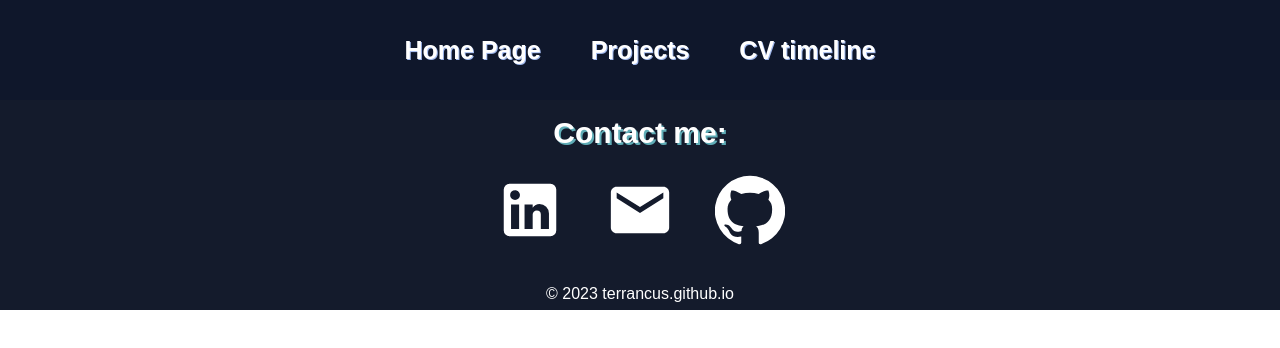
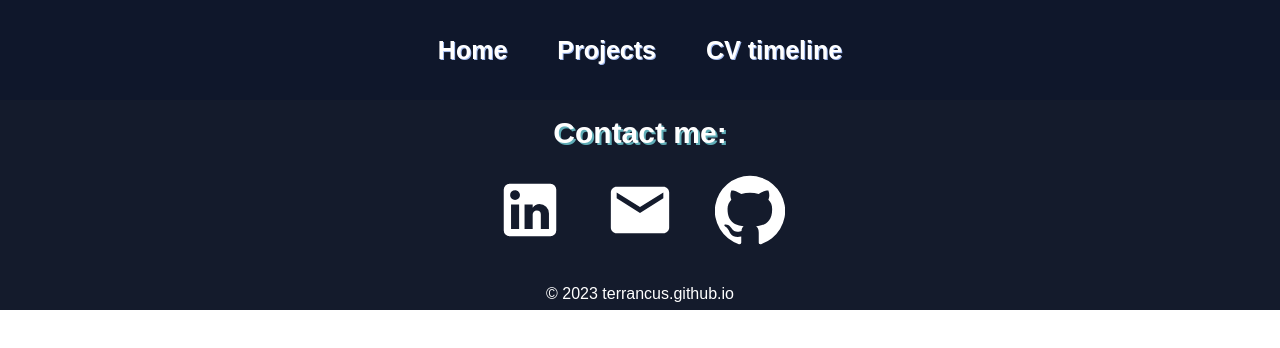
Before and after one commit to Terrancus/Web.Portfolio, a React (Create React App) app: page / in a window 1280 px wide. Shown: the top 348 px of the page. Built offline with nearby package versions, Linux system fonts and the light colour scheme.

Commit message:
Deployed website

```diff
--- a/src/components/Navbar.js
+++ b/src/components/Navbar.js
@@ -17,7 +17,7 @@ function Navbar() {
             </button>
         </div>
         <div className="links">
-            <Link to="/Web.Portfolio/" className="link"> Home Page </Link>
+            <Link to="/Web.Portfolio/" className="link"> Home </Link>
             <Link to="/Web.Portfolio/projects" className="link"> Projects </Link>
             <Link to="/Web.Portfolio/experience" className="link"> CV timeline</Link>
         </div>
```
